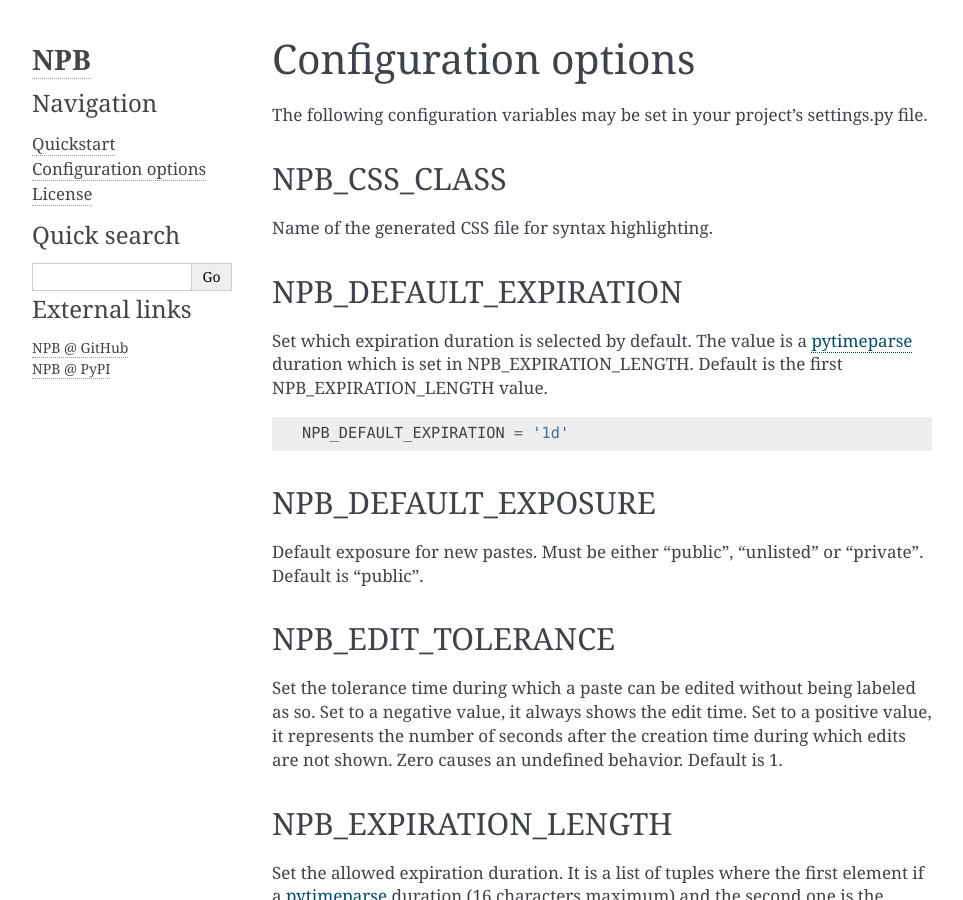
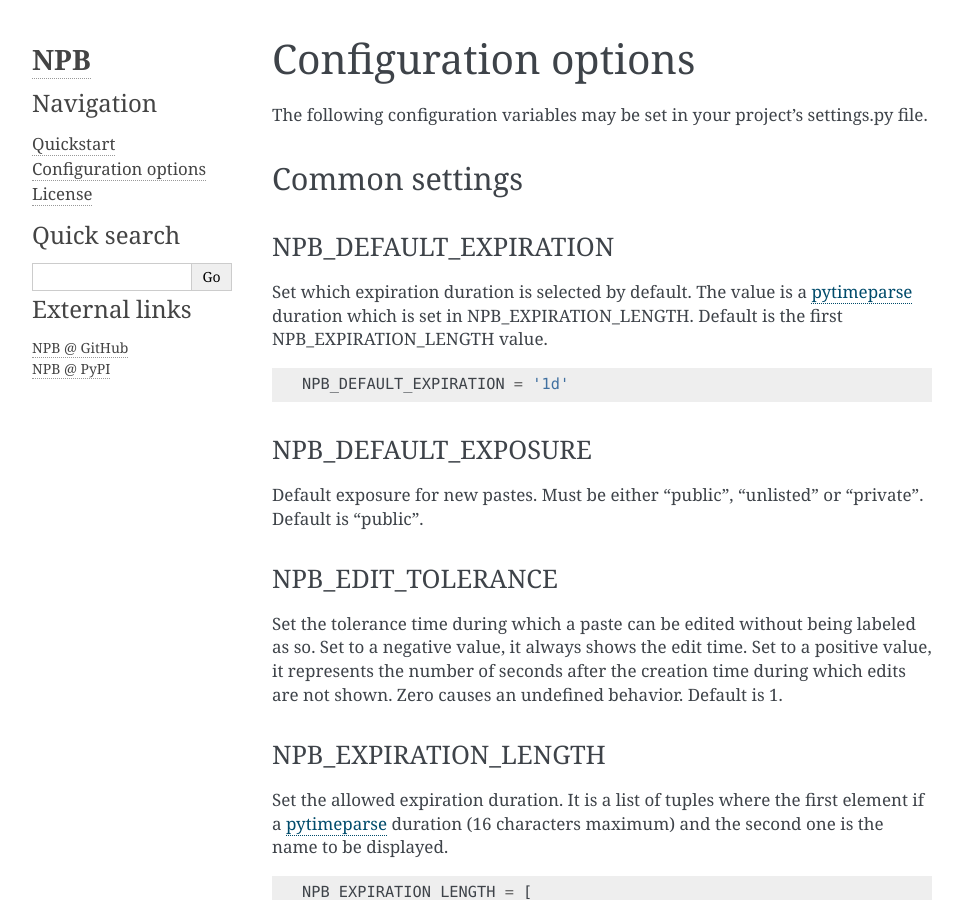
Before and after one commit to breard-r/django-npb, a Sphinx documentation site: the page built from docs/config.rst, in a window 1280 px wide and 900 px high. Shown: the whole window, without its empty margins (148-1111 px from the left). Built offline with Sphinx 7.4.7, drawn with Linux system fonts in a browser that asks for light colours; some of the changed text lies outside the part shown.

Commit message:
Divide configuration options in two groups

```diff
--- a/docs/config.rst
+++ b/docs/config.rst
@@ -5,10 +5,9 @@
 
 The following configuration variables may be set in your project's settings.py file.
 
-NPB_CSS_CLASS
-~~~~~~~~~~~~~
 
-Name of the generated CSS file for syntax highlighting.
+Common settings
+---------------
 
 NPB_DEFAULT_EXPIRATION
 ~~~~~~~~~~~~~~~~~~~~~~
@@ -86,4 +85,13 @@
 Default is "none".
 
 
+Development settings
+--------------------
+
+NPB_CSS_CLASS
+~~~~~~~~~~~~~
+
+Name of the generated CSS file for syntax highlighting.
+
+
 .. _pytimeparse: https://pypi.python.org/pypi/pytimeparse
```
